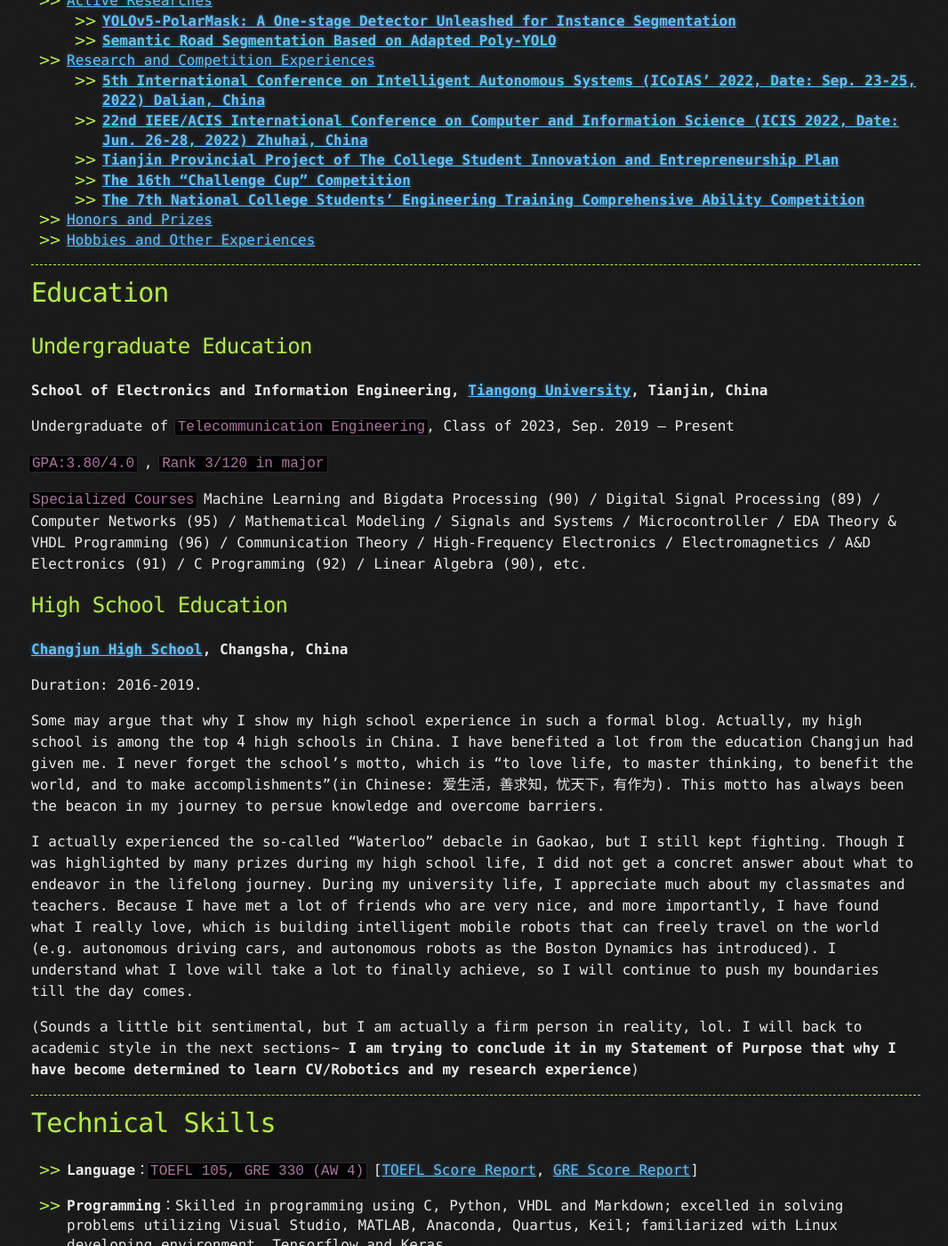
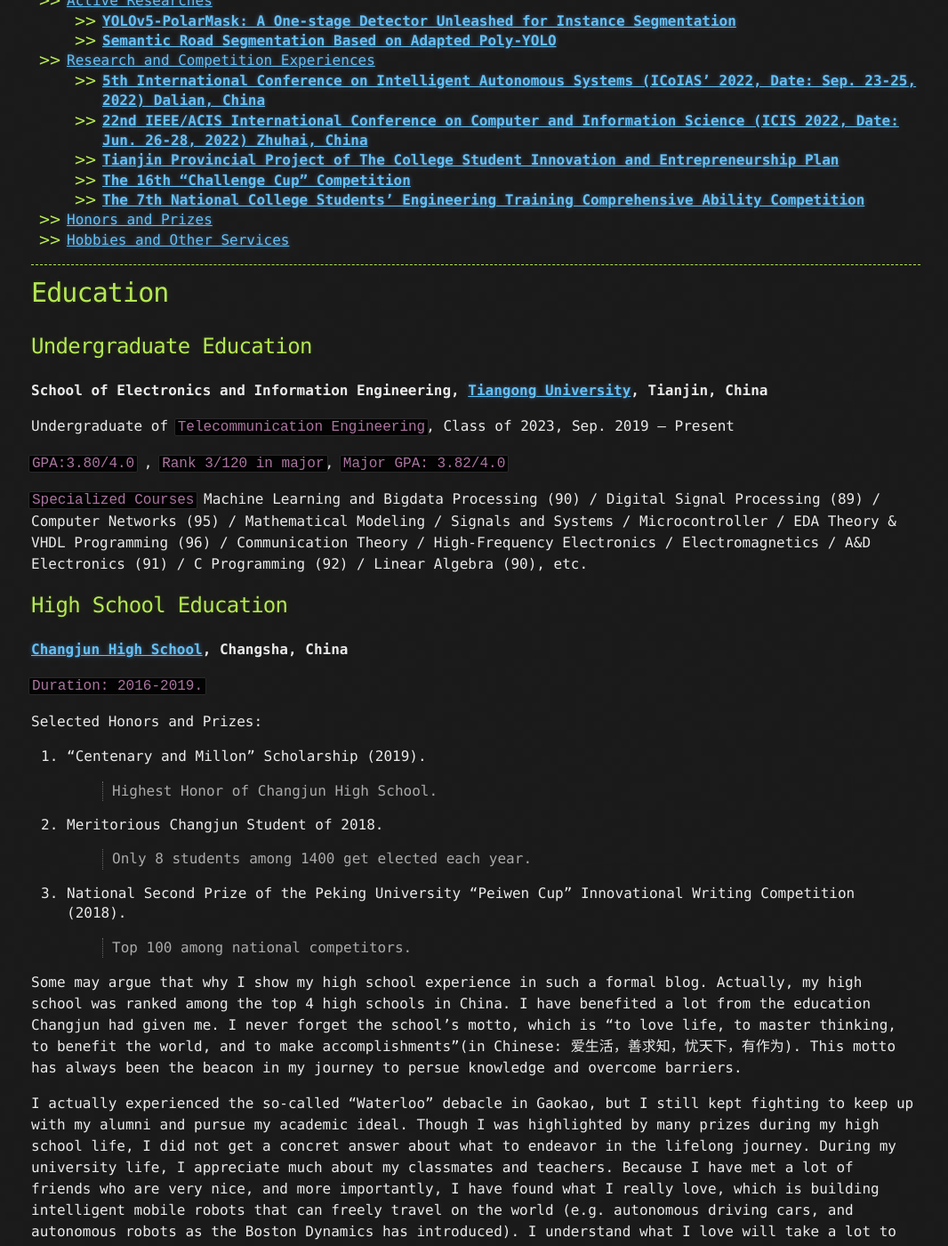
Before and after one commit to ReavenH/ReavenH.github.io, a Jekyll site: the page built from index.md, in a window 1280 px wide and 1400 px high, scrolled down 625 px. Shown: the whole window at 89% size, without its empty margins (105-1171 px from the left). Built offline with Jekyll 4.4.1, drawn with Linux system fonts in a browser that asks for light colours; some of the changed text lies outside the part shown.

Commit message:
Update the personal index

```diff
--- a/_layouts/default.html
+++ b/_layouts/default.html
@@ -21,7 +21,7 @@
 
         <section id="downloads">
           {% if site.show_downloads %}
-            <a href="https://github.com/ReavenH/ReavenH/blob/main/ZhongmingHuang_CV_ver11.pdf" class="btn">CV</a>
+            <a href="https://github.com/ReavenH/ReavenH/blob/main/ZhongmingHuang_CV_ver12.pdf" class="btn">CV</a>
             <a href="reavenhuang@gmail.com" class="btn">My Gmail</a>
           {% endif %}
           <a href="https://github.com/ReavenH" class="btn btn-github"><span class="icon"></span>My GitHub</a>
--- a/index.md
+++ b/index.md
@@ -6,7 +6,7 @@ layout: default
 1. this webpage is continuously under construction, sorry for the inconvenience!
 2. I am currently studying Telecommunication Engineering in Tiangong University, Tianjin, China. And I am now `seeking PhD positions related to CS/Robotics/EE`, since I'm particularly interested in the intersection between Computer Vision and Robotics.
 3. If you are interested, please feel free to contact me: <reavenhuang@gmail.com>.
-4. My CV can be found [here](https://github.com/ReavenH/ReavenH/blob/main/ZhongmingHuang_CV_ver11.pdf).
+4. My CV can be found [here](https://github.com/ReavenH/ReavenH/blob/main/ZhongmingHuang_CV_ver12.pdf).
 5. Details about my projects can be found on the next sections (with links).
 
 -----
@@ -27,7 +27,7 @@ layout: default
   - [**The 16th "Challenge Cup" Competition**](#the-16th-challenge-cup-competition)
   - [**The 7th National College Students' Engineering Training Comprehensive Ability Competition**](#the-7th-national-college-students-engineering-training-comprehensive-ability-competition)
 - [Honors and Prizes](#honors-and-prizes)
-- [Hobbies and Other Experiences](#hobbies-and-other-experiences)
+- [Hobbies and Other Services](#hobbies-and-other-services)
 
 -----
 
@@ -39,7 +39,7 @@ layout: default
 
 Undergraduate of `Telecommunication Engineering`, Class of 2023, Sep. 2019 — Present
 
-`GPA:3.80/4.0` ,  `Rank 3/120 in major`
+`GPA:3.80/4.0` ,  `Rank 3/120 in major`,  `Major GPA: 3.82/4.0`
 
 `Specialized Courses` Machine Learning and Bigdata Processing (90) / Digital Signal Processing (89) / Computer Networks (95) / Mathematical Modeling / Signals and Systems / Microcontroller / EDA Theory & VHDL Programming (96) / Communication Theory / High-Frequency Electronics / Electromagnetics / A&D Electronics (91) / C Programming (92) / Linear Algebra (90), etc.
 
@@ -47,13 +47,20 @@ Undergraduate of `Telecommunication Engineering`, Class of 2023, Sep. 2019 — P
 
 **[Changjun High School](http://www.changjun.com.cn/), Changsha, China**
 
-Duration: 2016-2019.
+`Duration: 2016-2019.`
 
-Some may argue that why I show my high school experience in such a formal blog. Actually, my high school is among the top 4 high schools in China. I have benefited a lot from the education Changjun had given me. I never forget the school's motto, which is "to love life, to master thinking, to benefit the world, and to make accomplishments"(in Chinese: 爱生活，善求知，忧天下，有作为). This motto has always been the beacon in my journey to persue knowledge and overcome barriers.
+Selected Honors and Prizes:
 
-I actually experienced the so-called "Waterloo" debacle in Gaokao, but I still kept fighting. Though I was highlighted by many prizes during my high school life, I did not get a concret answer about what to endeavor in the lifelong journey. During my university life, I appreciate much about my classmates and teachers. Because I have met a lot of friends who are very nice, and more importantly, I have found what I really love, which is building intelligent mobile robots that can freely travel on the world (e.g. autonomous driving cars, and autonomous robots as the Boston Dynamics has introduced). I understand what I love will take a lot to finally achieve, so I will continue to push my boundaries till the day comes.
+1. "Centenary and Millon" Scholarship (2019).
+   > Highest Honor of Changjun High School.
+2. Meritorious Changjun Student of 2018.
+   > Only 8 students among 1400 get elected each year.
+3. National Second Prize of the Peking University "Peiwen Cup" Innovational Writing Competition (2018).
+   > Top 100 among national competitors.
 
-(Sounds a little bit sentimental, but I am actually a firm person in reality, lol. I will back to academic style in the next sections~ **I am trying to conclude it in my Statement of Purpose that why I have become determined to learn CV/Robotics and my research experience**)
+Some may argue that why I show my high school experience in such a formal blog. Actually, my high school was ranked among the top 4 high schools in China. I have benefited a lot from the education Changjun had given me. I never forget the school's motto, which is "to love life, to master thinking, to benefit the world, and to make accomplishments"(in Chinese: 爱生活，善求知，忧天下，有作为). This motto has always been the beacon in my journey to persue knowledge and overcome barriers.
+
+I actually experienced the so-called "Waterloo" debacle in Gaokao, but I still kept fighting to keep up with my alumni and pursue my academic ideal. Though I was highlighted by many prizes during my high school life, I did not get a concret answer about what to endeavor in the lifelong journey. During my university life, I appreciate much about my classmates and teachers. Because I have met a lot of friends who are very nice, and more importantly, I have found what I really love, which is building intelligent mobile robots that can freely travel on the world (e.g. autonomous driving cars, and autonomous robots as the Boston Dynamics has introduced). I understand what I love will take a lot to finally achieve, so I will continue to push my boundaries till the day comes.
 
 -----
 
@@ -86,9 +93,9 @@ I actually experienced the so-called "Waterloo" debacle in Gaokao, but I still k
 
 - **Zhongming Huang**, Yuxiang Wang, Haolan Hu, A Dynamic Fire Detection Model Using I-Vector (P.R.C. Patent for Invention, Application Number: CN202211245746.X)
 
+- **Zhongming Huang**, Yuxiang Wang, Xun Liu, Zhanxu Zhang, Tongzhen Liu, Haolan Hu, Fire Detection System Based on Deep Learning Quadrotor UAV (P.R.C. Software Copyright No.2022SR0916949)
+
 - Yukuan Sun, **Zhongming Huang**, Yuxiang Wang, Xun Liu, Zhanxu Zhang, Tongzhen Liu, Haolan Hu, A Multi-dimensional Sensing Quadrotor UAV Fire Inspection System (P.R.C. Patent for Utility Models, Application Number: CN202221074321.2)
-
-- **Zhongming Huang**, Yuxiang Wang, Xun Liu, Zhanxu Zhang, Tongzhen Liu, Haolan Hu, Fire Detection System Based on Deep Learning Quadrotor UAV (P.R.C. Software Copyright No.2022SR0916949)
 
 > \* : the authors contributed equally in the paper work.
 
@@ -104,7 +111,7 @@ Sep.2021 — Present, CA, United States (Remote)
 
 **Supervisor: Ian Deng, PhD,** *University of California, San Diego*
 
-- The previous work [*PolarMask (E. Xie et al., CVPR2020)*](http://openaccess.thecvf.com/content_CVPR_2020/html/Xie_PolarMask_Single_Shot_Instance_Segmentation_With_Polar_Representation_CVPR_2020_paper.html) aims to generate polygon localizations which wraps the instances as accurate as pixel-wise segmentations. The early collaboration of PolarMask with YOLO, one of the fastest one-stage detectors, was named Poly-YOLO. But the YOLOv3 backbone of Poly-YOLO brings limitations for segmenting objects of more kinds and sizes.
+- The previous work PolarMask [*(E. Xie et al., CVPR2020)*](http://openaccess.thecvf.com/content_CVPR_2020/html/Xie_PolarMask_Single_Shot_Instance_Segmentation_With_Polar_Representation_CVPR_2020_paper.html) aims to generate polygon localizations which wraps the instances as accurate as pixel-wise segmentations. The early collaboration of PolarMask with YOLO, one of the fastest one-stage detectors, was named Poly-YOLO. But the YOLOv3 backbone of Poly-YOLO brings limitations for segmenting objects of more kinds and sizes.
 
 - Designed to use YOLOv5 as the backbone network and integrate PolarMask modules into its feature maps and losses, and other tricks will be tested to achieve decent segmentation speed and accuracy on more complex instances. This work is being organized into a paper.
 
@@ -247,14 +254,19 @@ Dec. 2020 — Apr. 2021
 
 -----
 
-# Hobbies and Other Experiences
+# Hobbies and Other Services
 
+- Leadership
+  - In 2020, I participated in organizing a Music Liveshow called [YoungTime 2020](./youngtime2.html) as the vice-director, this liveshow is co-orgnized by my high school mates, who all love music and spread the spirit of music. The funding was raised by our own and we had been gone through many troublesome procedures when contacting sponsors, singers, and cooperating with the venue leasing agents. But the liveshow turned out to be rather impressive.
+  - From Sep. 2019 to Sep. 2020, I was a member at the Student Union of the School of International Education at Tiangong University.
+- Teaching and Lab Assisting
+  - From Sep. 2020 to Sep. 2021, I was a research fellow at the Robot Lab of Tiangong University. I always helped teaching new lab members to use lab facilities and build commonly used robot frameworks.
+  - I was frequently asked to help graduate students with their lab experiments, such as UAV testflights and point cloud data collection.
 - Travel and Photographing(just for fun)
   - I like to explore places and leave remarkable footprints. [Click](./photographing.html) to see details.
 - Sports (badminton, hiking, fitness)
   - Doing loved sports makes me feel refreshed! I keep fitness at home or dorm on a daily basis.
 - Singing(above the average, I guess)
-  - In 2020, I participated in organizing a Music Liveshow called [YoungTime 2020](./youngtime2.html) as the vice-director, this liveshow is co-orgnized by my high school mates, who all love music and spread the spirit of music. The funding was raised by our own and we had been gone through many troublesome procedures when contacting sponsors, singers, and cooperating with the venue leasing agents. But the liveshow turned out to be rather impressive.
   - During 2019~2020, I was a member of Tiangong University Chamber Chorus where I sang in the tenore division.
 - Enjoying smart devices(especially those with high intelligence)
   - I have become an IEEE Member in 2022!
```
Also changed, not shown: other parts of index.md (+2 -2 lines).
